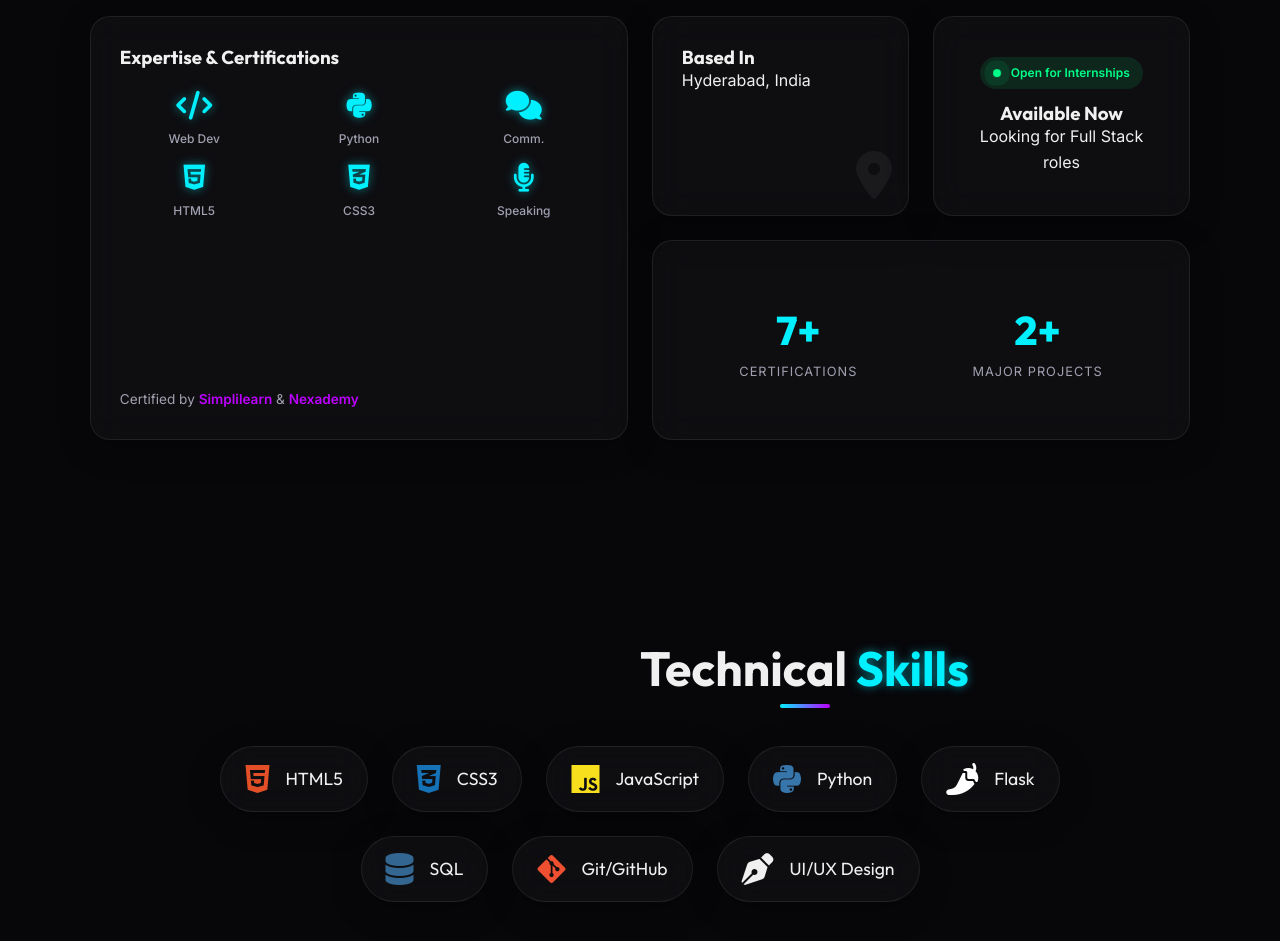
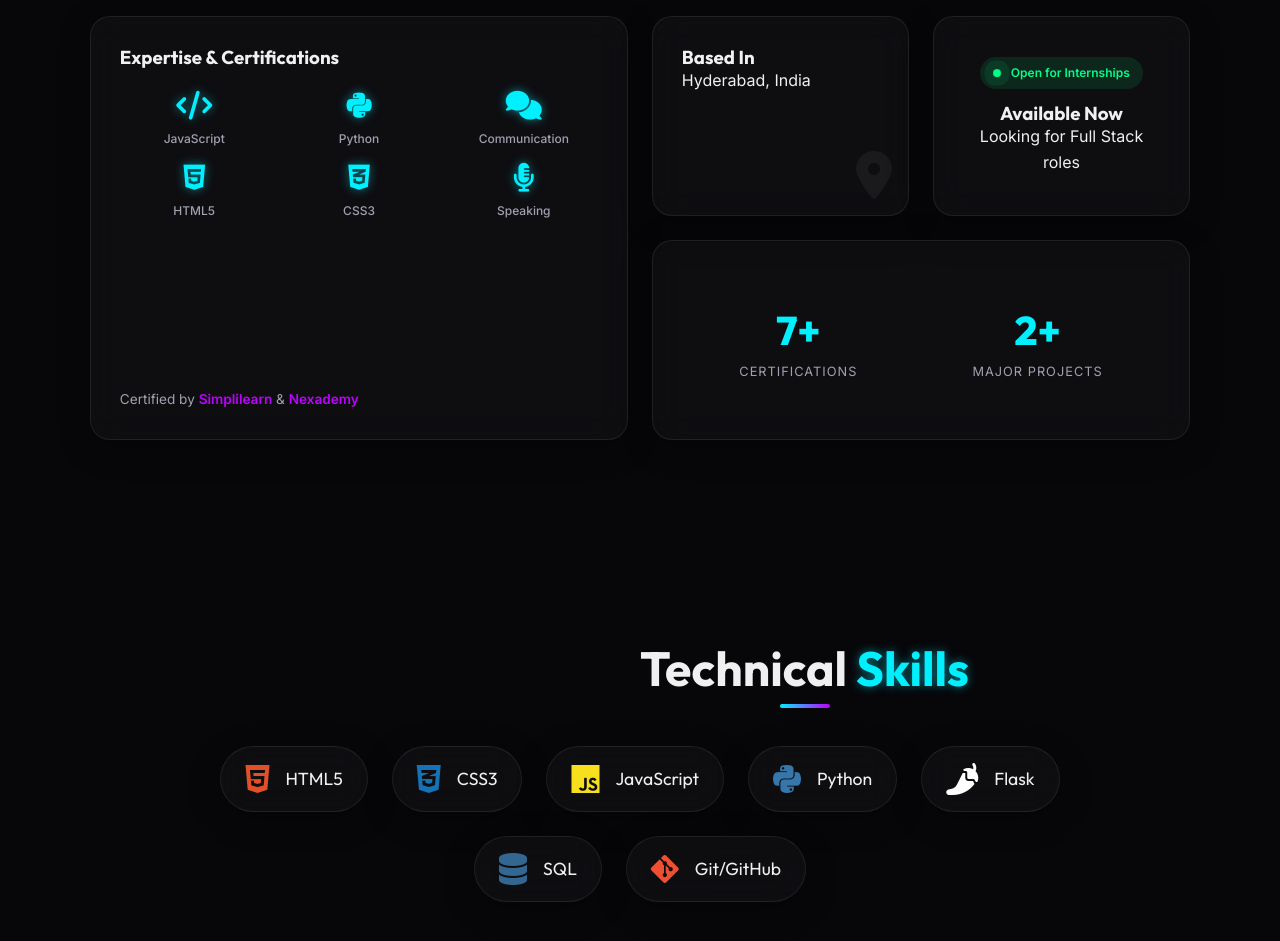
Before and after one commit to beingArshad/AK-S_portfolio, a plain HTML site: page index.html in a window 1280 px wide. Shown: the part 2440-3381 px from the top of the page. Drawn offline with nearby package versions, Linux system fonts and the light colour scheme; animation ran at ten frames a second.

Commit message:
change complete

```diff
--- a/index.html
+++ b/index.html
@@ -99,8 +99,7 @@
                             <div class="about-copy">
                                 <p>Hello! I am <span class="highlight">P. Arshad Khan</span>, a passionate Full Stack Development trainee. I am currently honing my skills in modern web development technologies including HTML, CSS, JavaScript, Python, Flask, and SQL.</p>
                                 <p>My training is proudly supported by the <span class="highlight">Edunet Foundation</span> and <span class="highlight">Academy for Careers in Technology</span>, where I am learning to build responsive, accessible, and highly optimized digital experiences.</p>
-                                <p>I thrive on turning complex problems into elegant, futuristic UI/UX designs while ensuring robust backend functionality.</p>
-                            </div>
+                                                            </div>
                         </div>
                         <div class="focus-areas">
                             <div class="focus-item glass-card">
@@ -167,7 +166,7 @@
                         <div class="cert-logos-grid">
                             <div class="cert-logo-item" title="Web Development">
                                 <i class="fa-solid fa-code"></i>
-                                <span>Web Dev</span>
+                                <span>JavaScript</span>
                             </div>
                             <div class="cert-logo-item" title="Python Programming">
                                 <i class="fa-brands fa-python"></i>
@@ -175,7 +174,7 @@
                             </div>
                             <div class="cert-logo-item" title="Communication Skills">
                                 <i class="fa-solid fa-comments"></i>
-                                <span>Comm.</span>
+                                <span>Communication</span>
                             </div>
                             <div class="cert-logo-item" title="HTML5">
                                 <i class="fa-brands fa-html5"></i>
@@ -259,10 +258,7 @@
                         <i class="fa-brands fa-git-alt" style="color: #f05032;"></i>
                         <span>Git/GitHub</span>
                     </div>
-                    <div class="skill-badge glass-card tilt" data-tilt>
-                        <i class="fa-solid fa-pen-nib" style="color: var(--neon-cyan);"></i>
-                        <span>UI/UX Design</span>
-                    </div>
+
                 </div>
             </div>
         </section>
```
